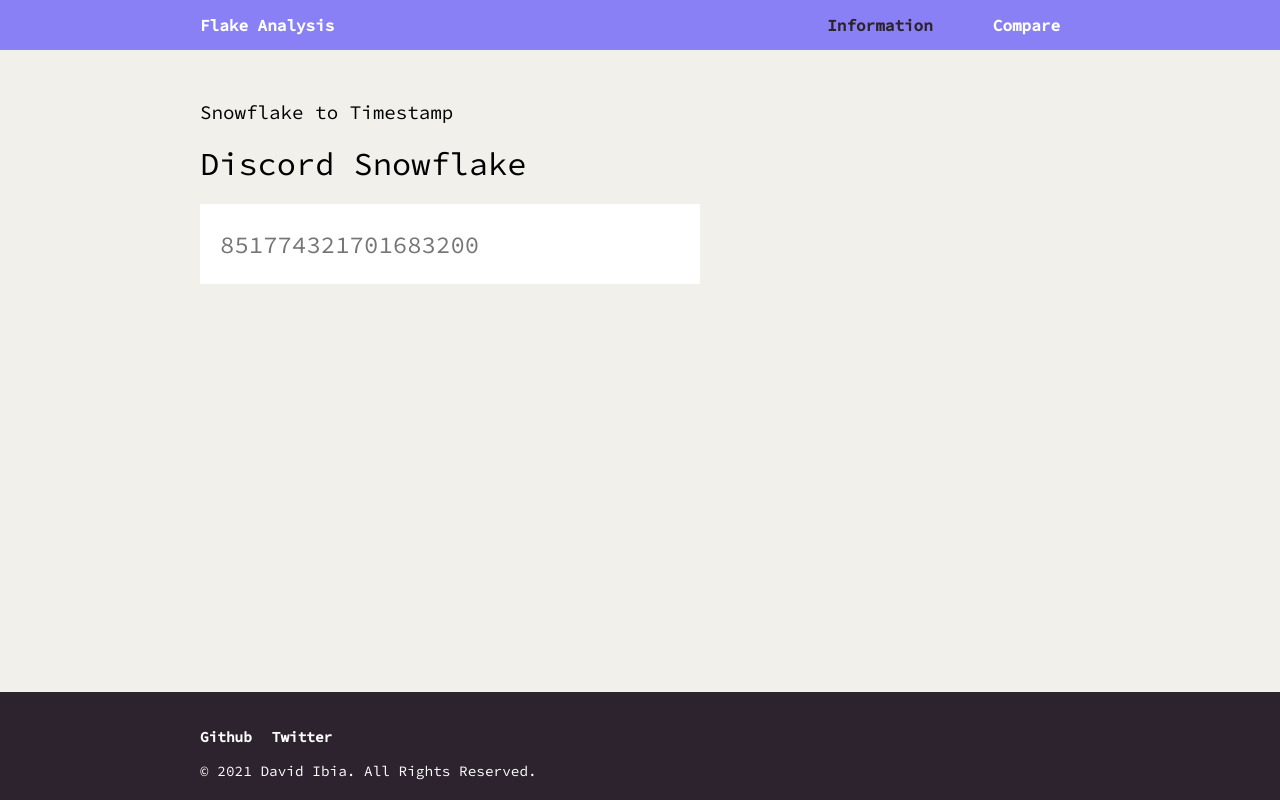
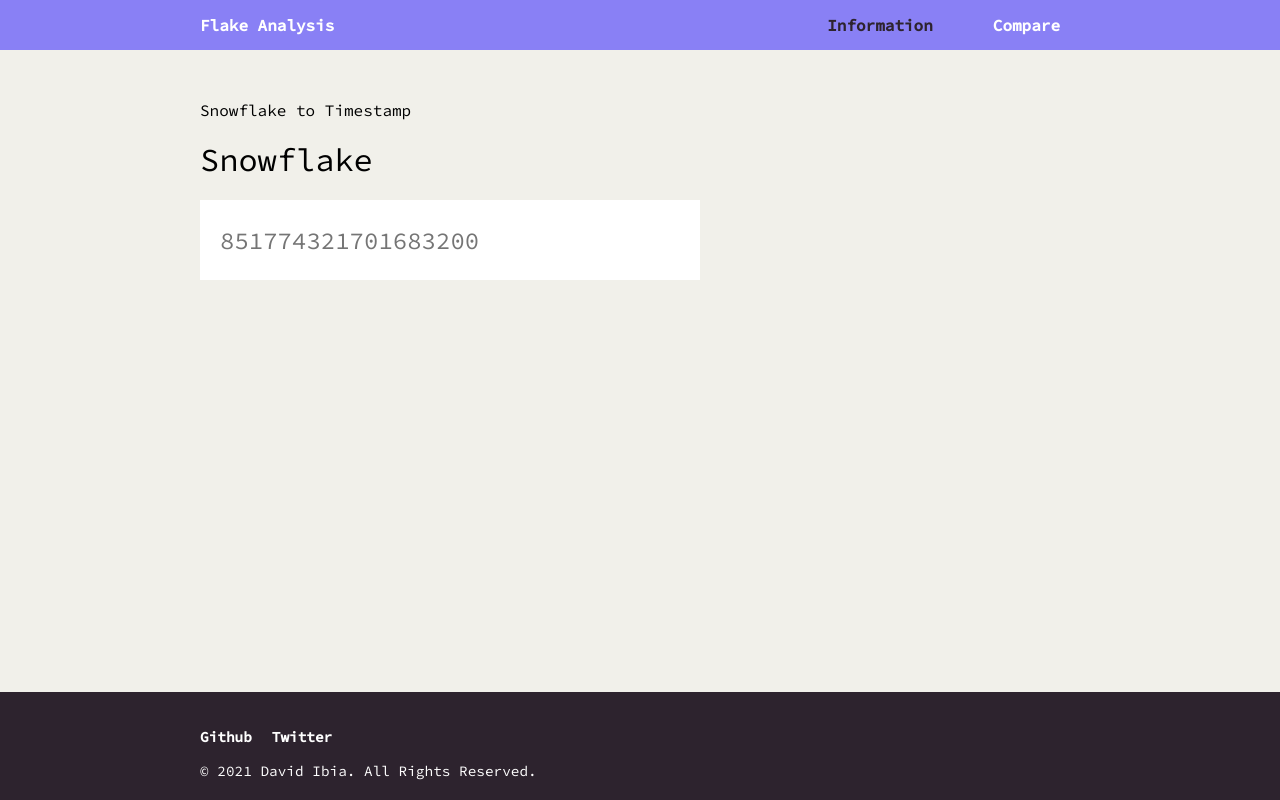
Before and after one commit to boxpositron/flake-analysis, a Vue app: page /#/info in a window 1280 px wide. Built offline with nearby package versions, Linux system fonts and the light colour scheme.

Commit message:
feat: added prefill comparison action feat: added route actions

```diff
--- a/src/pages/Info.vue
+++ b/src/pages/Info.vue
@@ -9,8 +9,10 @@
         placeholder="851774321701683200"
         :invalid="!isBigInt"
         :feedback="feedback"
+        @trigger="prefillCompare"
+        buttonlabel="Compare"
       >
-        Discord Snowflake
+        Snowflake
       </input-group>
     </div>
     <div class="results">
@@ -21,6 +23,7 @@
 
 <script>
   import { toRefs } from 'vue'
+  import { useRouter, useRoute } from 'vue-router'
   import debouncedRef from '@/composables/debounced-ref'
   import snowman from '@/composables/snowflake-conversion'
 
@@ -34,12 +37,26 @@
       TimestampPreview
     },
     setup() {
+      const router = useRouter()
+      const route = useRoute()
+
       const snowflake = debouncedRef('', 500)
 
       const snow = snowman(snowflake)
+
+      const prefillCompare = (value) =>
+        router.push({
+          name: 'delta',
+          query: {
+            snowflakea: value,
+            ...route.query
+          }
+        })
+
       return {
         ...toRefs(snow),
-        snowflake
+        snowflake,
+        prefillCompare
       }
     }
   }
@@ -54,10 +71,6 @@
 
     div.information {
       grid-area: information;
-
-      span.title {
-        font-size: 1.2rem;
-      }
     }
 
     div.details {
```
